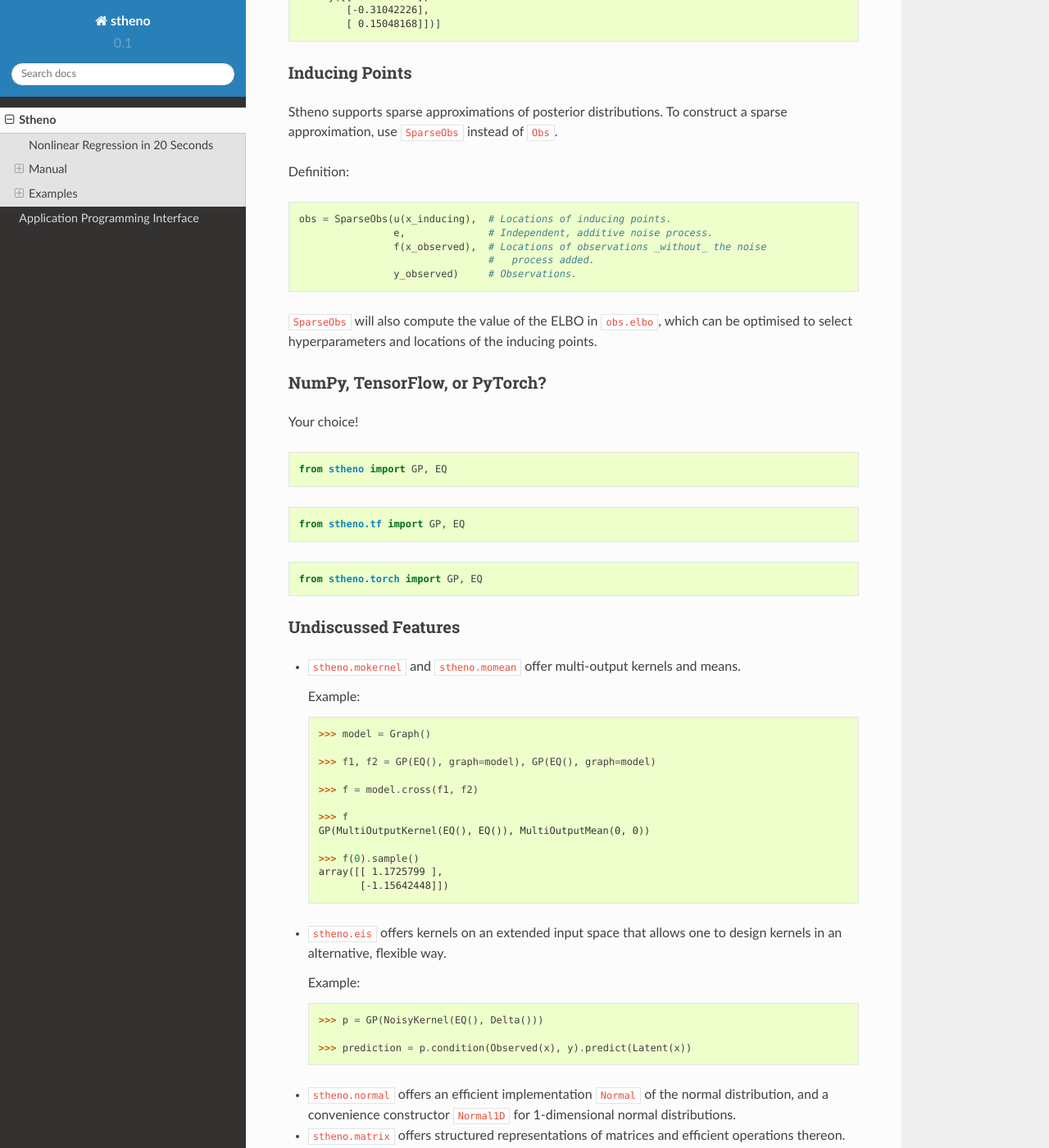
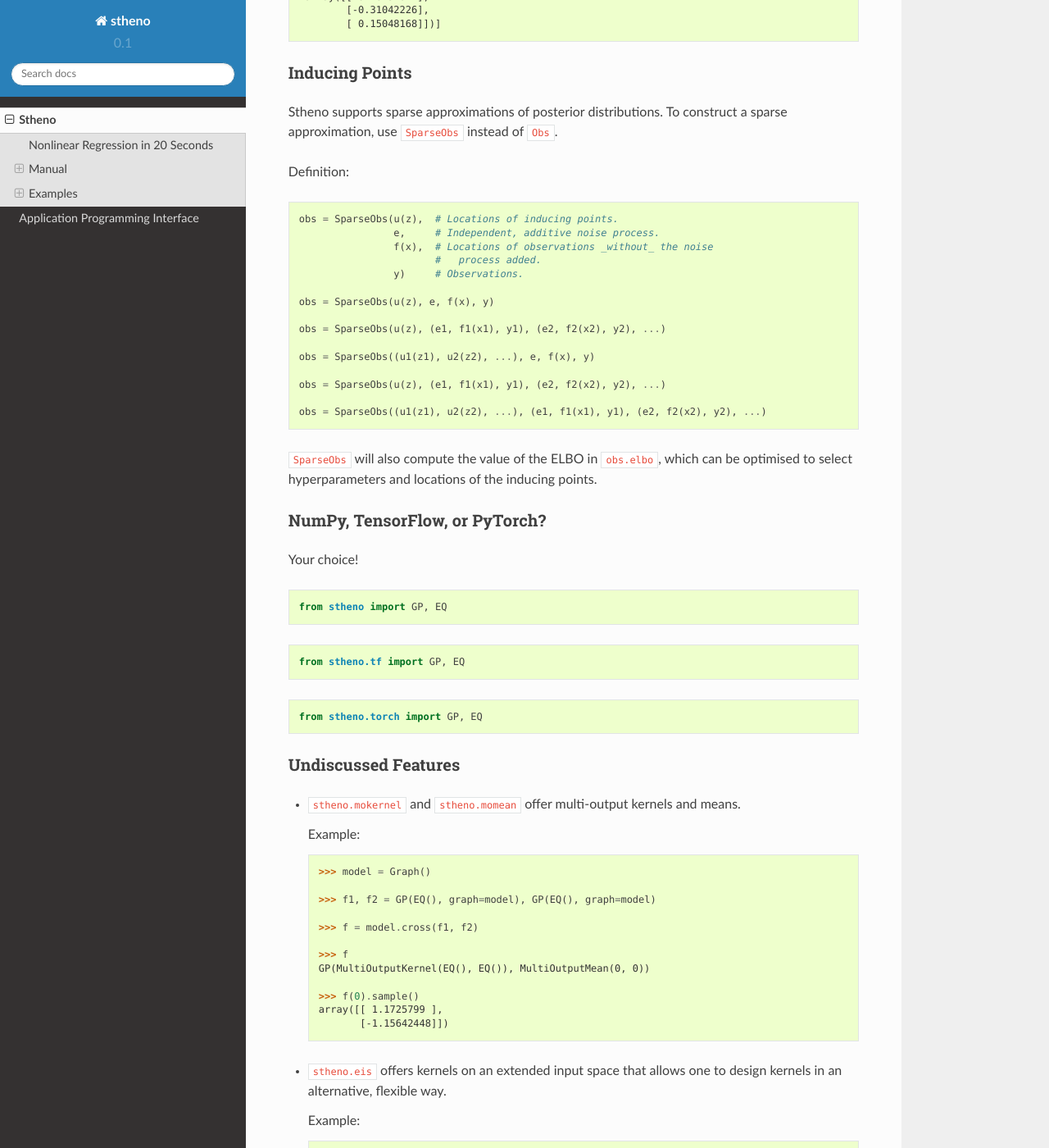
Before and after one commit to wesselb/stheno, a Sphinx documentation site: the page built from doc/readme.rst, in a window 1280 px wide and 1400 px high, scrolled down 13200 px. Shown: the whole window at 82% size. Built offline with Sphinx 7.4.7 and the Read the Docs theme 2.0.0, drawn with Linux system fonts in a browser that asks for light colours; some of the changed text lies outside the part shown.

Commit message:
Update README

```diff
--- a/doc/readme.rst
+++ b/doc/readme.rst
@@ -768,11 +768,21 @@
 
 .. code:: python
 
-    obs = SparseObs(u(x_inducing),  # Locations of inducing points.
-                    e,              # Independent, additive noise process.
-                    f(x_observed),  # Locations of observations _without_ the noise
-                                    #   process added.
-                    y_observed)     # Observations.
+    obs = SparseObs(u(z),  # Locations of inducing points.
+                    e,     # Independent, additive noise process.
+                    f(x),  # Locations of observations _without_ the noise
+                           #   process added.
+                    y)     # Observations.
+
+    obs = SparseObs(u(z), e, f(x), y)
+
+    obs = SparseObs(u(z), (e1, f1(x1), y1), (e2, f2(x2), y2), ...)
+
+    obs = SparseObs((u1(z1), u2(z2), ...), e, f(x), y)
+
+    obs = SparseObs(u(z), (e1, f1(x1), y1), (e2, f2(x2), y2), ...)
+
+    obs = SparseObs((u1(z1), u2(z2), ...), (e1, f1(x1), y1), (e2, f2(x2), y2), ...)
 
 ``SparseObs`` will also compute the value of the ELBO in ``obs.elbo``,
 which can be optimised to select hyperparameters and locations of the
@@ -827,7 +837,7 @@
 
        >>> p = GP(NoisyKernel(EQ(), Delta()))
 
-       >>> prediction = p.condition(Observed(x), y).predict(Latent(x))
+       >>> prediction = p.condition(Observed(x), y)(Latent(x)).marginals()
 
 -  ``stheno.normal`` offers an efficient implementation ``Normal`` of
    the normal distribution, and a convenience constructor ``Normal1D``
```
Also changed, not shown: other parts of doc/readme.rst (+3 -1 lines), README.md (+15 -5 lines).
